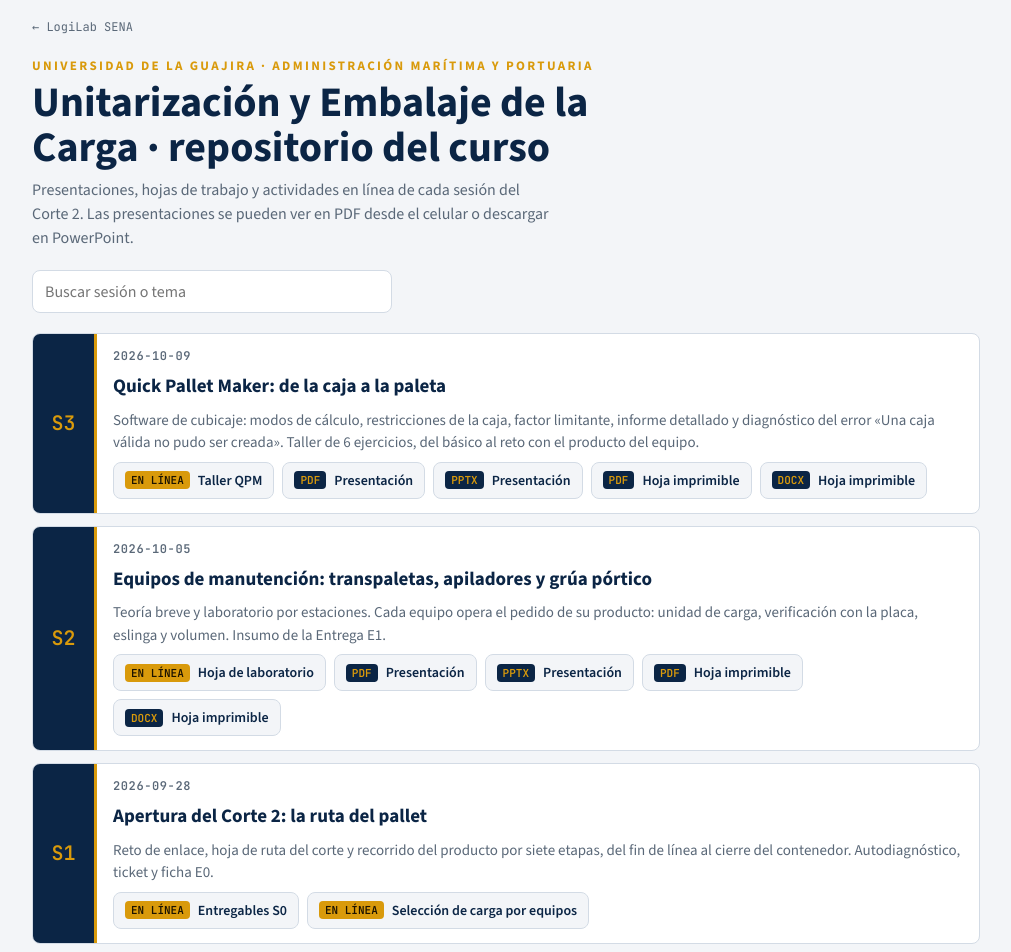
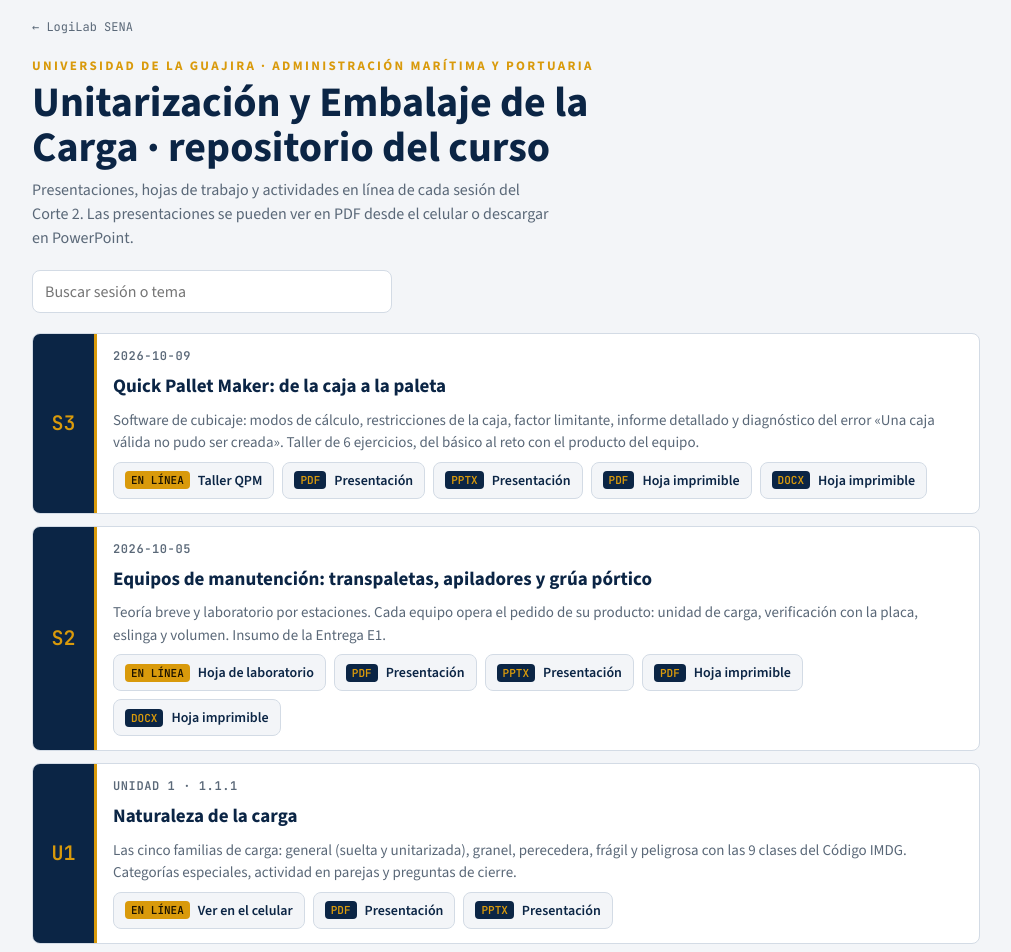
Before and after one commit to cabarriosn-a11y/logilab-sena, a website: page logistica/repositorio-732235/index.html in a window 1280 px wide. Shown: the top 952 px of the page, without its empty margins (134-1145 px from the left). Drawn offline with nearby package versions, Linux system fonts and the light colour scheme.

Commit message:
Repositorio 732235: presentación Naturaleza de la carga (U1)
PDF y PowerPoint en archivos/, con enlace al visor en GitHub Pages.

Co-Authored-By: Claude Opus 5.5 <noreply@anthropic.com>
Claude-Session: https://claude.ai/code/session_01WjH5uCTJgZTxE3ijhgEZfy

```diff
--- a/logistica/repositorio-732235/index.html
+++ b/logistica/repositorio-732235/index.html
@@ -99,6 +99,15 @@ const SESIONES = [
     ]
   },
   {
+    s: "U1", fecha: "Unidad 1 · 1.1.1", titulo: "Naturaleza de la carga",
+    resumen: "Las cinco familias de carga: general (suelta y unitarizada), granel, perecedera, frágil y peligrosa con las 9 clases del Código IMDG. Categorías especiales, actividad en parejas y preguntas de cierre.",
+    archivos: [
+      {t:"en línea", n:"Ver en el celular", u:"https://cabarriosn-a11y.github.io/logilab-sesiones/logistica/u1-naturaleza-de-la-carga/"},
+      {t:"pdf", n:"Presentación", u:"archivos/Naturaleza_de_la_Carga_U1.pdf"},
+      {t:"pptx", n:"Presentación", u:"archivos/Naturaleza_de_la_Carga_U1.pptx"}
+    ]
+  },
+  {
     s: "S1", fecha: "2026-09-28", titulo: "Apertura del Corte 2: la ruta del pallet",
     resumen: "Reto de enlace, hoja de ruta del corte y recorrido del producto por siete etapas, del fin de línea al cierre del contenedor. Autodiagnóstico, ticket y ficha E0.",
     archivos: [
```
Also changed, not shown: 2 other files.
